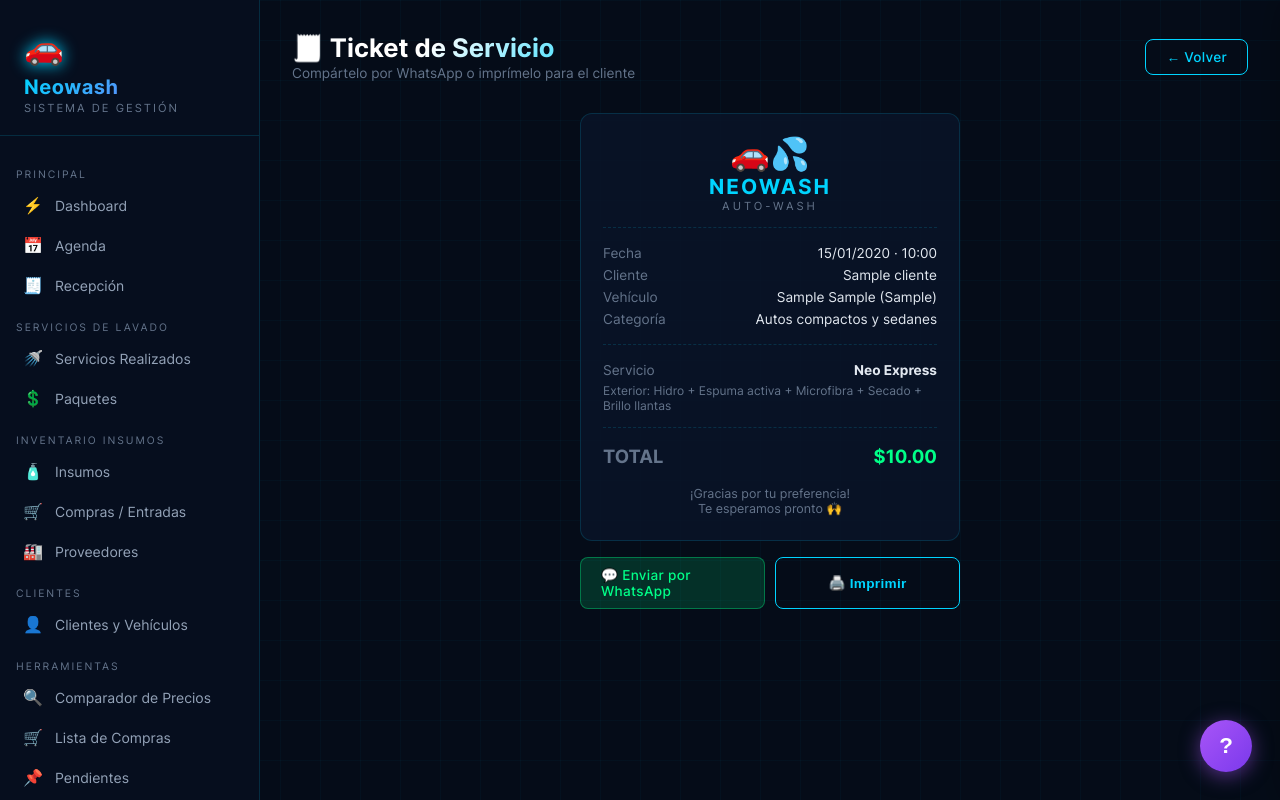
After one commit to trejorinconluisangel-ship-it/Carwash, a Django app: page /servicios/1/ticket/ in a window 1280 px wide. The commit adds this page. Run offline with Django 5.2, Linux system fonts and the light colour scheme; data comes from the database, SQL or seed files in the repository; tables that the repository leaves empty hold one stand-in row (values such as "Sample post"); data that the repository does not hold is empty.

Commit message:
Add: ticket digital de servicio con envío por WhatsApp e impresión
- Nueva página de ticket (/servicios/<id>/ticket/) con diseño de recibo imprimible
- Botón para enviar el ticket por WhatsApp al cliente con mensaje ya redactado (funciona tanto para clientes registrados como espontáneos de Recepción)
- Botón de Imprimir con estilos @media print que ocultan el sidebar/menú
- Accesible desde Servicios Realizados y desde el detalle de Recepción

```diff
--- a/servicios/models.py
+++ b/servicios/models.py
@@ -101,6 +101,61 @@ class Servicio(models.Model):
     def ganancia(self):
         return float(self.precio_cobrado) - float(self.costo_insumos)
 
+    @property
+    def nombre_cliente_display(self):
+        if self.cliente:
+            return self.cliente.nombre
+        if hasattr(self, 'recepcion') and self.recepcion.cliente_nombre:
+            return self.recepcion.cliente_nombre
+        return 'Cliente'
+
+    @property
+    def telefono_contacto(self):
+        if hasattr(self, 'recepcion') and self.recepcion.telefono:
+            return self.recepcion.telefono
+        if self.cliente and self.cliente.whatsapp:
+            return self.cliente.whatsapp
+        return ''
+
+    @property
+    def vehiculo_descripcion_ticket(self):
+        if self.vehiculo:
+            partes = [p for p in [self.vehiculo.marca, self.vehiculo.modelo] if p]
+            desc = ' '.join(partes)
+            if self.vehiculo.placa:
+                desc += f' ({self.vehiculo.placa})'
+            return desc.strip() or '—'
+        if hasattr(self, 'recepcion'):
+            r = self.recepcion
+            partes = [p for p in [r.marca, r.modelo] if p]
+            desc = ' '.join(partes)
+            if r.placa:
+                desc += f' ({r.placa})'
+            return desc.strip() or '—'
+        return '—'
+
+    @property
+    def whatsapp_ticket_url(self):
+        tel = self.telefono_contacto
+        if not tel:
+            return ''
+        from urllib.parse import quote
+        numero = ''.join(filter(str.isdigit, tel))
+        if len(numero) == 10:
+            numero = '52' + numero
+        primer_nombre = self.nombre_cliente_display.split()[0] if self.nombre_cliente_display else ''
+        mensaje = (
+            f'🚗💦 *NEOWASH AUTO-WASH*\n'
+            f'¡Gracias por tu visita{", " + primer_nombre if primer_nombre else ""}!\n\n'
+            f'🧾 *Ticket de servicio*\n'
+            f'Fecha: {self.fecha.strftime("%d/%m/%Y")}\n'
+            f'Vehículo: {self.vehiculo_descripcion_ticket}\n'
+            f'Servicio: {self.tipo_servicio.nombre}\n'
+            f'Total: ${self.precio_cobrado}\n\n'
+            f'¡Esperamos verte pronto! 🙌'
+        )
+        return f'https://wa.me/{numero}?text={quote(mensaje)}'
+
     def save(self, *args, **kwargs):
         is_new = self.pk is None
         insumos = []
--- a/servicios/urls.py
+++ b/servicios/urls.py
@@ -21,6 +21,7 @@ urlpatterns = [
     path('servicios/', views.servicio_lista, name='servicio_lista'),
     path('servicios/nuevo/', views.servicio_crear, name='servicio_crear'),
     path('servicios/<int:pk>/eliminar/', views.servicio_eliminar, name='servicio_eliminar'),
+    path('servicios/<int:pk>/ticket/', views.servicio_ticket, name='servicio_ticket'),
 
     # API
     path('api/precio-sugerido/', views.precio_sugerido_api, name='precio_sugerido_api'),
--- a/servicios/views.py
+++ b/servicios/views.py
@@ -206,6 +206,14 @@ def servicio_crear(request):
     })
 
 
+def servicio_ticket(request, pk):
+    servicio = get_object_or_404(
+        Servicio.objects.select_related('tipo_servicio', 'tipo_vehiculo', 'cliente', 'vehiculo'),
+        pk=pk,
+    )
+    return render(request, 'servicios/servicio_ticket.html', {'servicio': servicio})
+
+
 def servicio_eliminar(request, pk):
     obj = get_object_or_404(Servicio, pk=pk)
     if request.method == 'POST':
--- a/templates/recepcion/recepcion_detalle.html
+++ b/templates/recepcion/recepcion_detalle.html
@@ -12,6 +12,7 @@
   <div class="d-flex gap-1">
     {% if recepcion.servicio %}
     <span class="badge badge-green" style="padding:9px 16px;">✅ Cobrado — ${{ recepcion.servicio.precio_cobrado }}</span>
+    <a href="{% url 'servicio_ticket' recepcion.servicio.pk %}" class="btn btn-outline">🧾 Ticket</a>
     {% else %}
     <a href="{% url 'servicio_crear' %}?recepcion={{ recepcion.pk }}{% if recepcion.cliente %}&cliente={{ recepcion.cliente.pk }}{% endif %}{% if recepcion.vehiculo %}&vehiculo={{ recepcion.vehiculo.pk }}{% endif %}&fecha={{ recepcion.fecha|date:'Y-m-d' }}" class="btn btn-primary">💰 Registrar servicio</a>
     {% endif %}
--- a/templates/servicios/servicio_lista.html
+++ b/templates/servicios/servicio_lista.html
@@ -38,7 +38,10 @@
           <td class="text-green fw-bold">${{ s.ganancia|floatformat:2 }}</td>
           <td class="text-muted" style="font-size:.8rem;">{{ s.notas|default:"—"|truncatechars:30 }}</td>
           <td>
-            <a href="{% url 'servicio_eliminar' s.pk %}" class="btn btn-danger btn-sm">✕</a>
+            <div class="d-flex gap-1">
+              <a href="{% url 'servicio_ticket' s.pk %}" class="btn btn-outline btn-sm">🧾 Ticket</a>
+              <a href="{% url 'servicio_eliminar' s.pk %}" class="btn btn-danger btn-sm">✕</a>
+            </div>
           </td>
         </tr>
         {% empty %}
--- /dev/null
+++ b/templates/servicios/servicio_ticket.html
@@ -0,0 +1,133 @@
+{% extends 'base.html' %}
+{% block title %}Ticket — {{ servicio.nombre_cliente_display }}{% endblock %}
+
+{% block content %}
+<div class="topbar no-print">
+  <div>
+    <div class="page-title">🧾 Ticket de Servicio</div>
+    <div class="page-subtitle">Compártelo por WhatsApp o imprímelo para el cliente</div>
+  </div>
+  <a href="{% url 'servicio_lista' %}" class="btn btn-outline">← Volver</a>
+</div>
+
+<div class="ticket-wrap">
+  <div class="ticket-card" id="ticket">
+    <div class="ticket-header">
+      <div class="ticket-logo">🚗💦</div>
+      <div class="ticket-brand">NEOWASH</div>
+      <div class="ticket-brand-sub">AUTO-WASH</div>
+    </div>
+
+    <div class="ticket-line"></div>
+
+    <div class="ticket-row">
+      <span class="ticket-label">Fecha</span>
+      <span class="ticket-value">{{ servicio.fecha|date:"d/m/Y" }} · {{ servicio.hora|time:"H:i" }}</span>
+    </div>
+    <div class="ticket-row">
+      <span class="ticket-label">Cliente</span>
+      <span class="ticket-value">{{ servicio.nombre_cliente_display }}</span>
+    </div>
+    <div class="ticket-row">
+      <span class="ticket-label">Vehículo</span>
+      <span class="ticket-value">{{ servicio.vehiculo_descripcion_ticket }}</span>
+    </div>
+    <div class="ticket-row">
+      <span class="ticket-label">Categoría</span>
+      <span class="ticket-value">{{ servicio.tipo_vehiculo.nombre }}</span>
+    </div>
+
+    <div class="ticket-line"></div>
+
+    <div class="ticket-row">
+      <span class="ticket-label">Servicio</span>
+      <span class="ticket-value fw-bold">{{ servicio.tipo_servicio.nombre }}</span>
+    </div>
+    {% if servicio.tipo_servicio.descripcion %}
+    <div class="ticket-desc">{{ servicio.tipo_servicio.descripcion }}</div>
+    {% endif %}
+
+    <div class="ticket-line"></div>
+
+    <div class="ticket-row ticket-total">
+      <span class="ticket-label">TOTAL</span>
+      <span class="ticket-value">${{ servicio.precio_cobrado }}</span>
+    </div>
+
+    <div class="ticket-footer">
+      ¡Gracias por tu preferencia!<br>Te esperamos pronto 🙌
+    </div>
+  </div>
+
+  <div class="ticket-actions no-print">
+    {% if servicio.whatsapp_ticket_url %}
+    <a href="{{ servicio.whatsapp_ticket_url }}" target="_blank" class="btn"
+       style="background:rgba(0,255,136,0.15); color:var(--green); border:1px solid rgba(0,255,136,0.35); flex:1; justify-content:center;">
+      💬 Enviar por WhatsApp
+    </a>
+    {% else %}
+    <div class="text-muted" style="font-size:.8rem; text-align:center; flex:1;">
+      Sin teléfono registrado para enviar por WhatsApp
+    </div>
+    {% endif %}
+    <button type="button" class="btn btn-outline" style="flex:1; justify-content:center;" onclick="window.print()">
+      🖨️ Imprimir
+    </button>
+  </div>
+</div>
+{% endblock %}
+
+{% block extra_css %}
+<style>
+  .ticket-wrap {
+    max-width: 380px;
+    margin: 0 auto;
+    display: flex;
+    flex-direction: column;
+    gap: 16px;
+  }
+  .ticket-card {
+    background: var(--bg-card);
+    border: 1px solid var(--border);
+    border-radius: var(--radius);
+    padding: 24px 22px;
+  }
+  .ticket-header { text-align: center; margin-bottom: 6px; }
+  .ticket-logo { font-size: 2rem; line-height: 1; margin-bottom: 4px; }
+  .ticket-brand { font-size: 1.3rem; font-weight: 800; letter-spacing: 2px; color: var(--cyan); }
+  .ticket-brand-sub { font-size: .7rem; letter-spacing: 3px; color: var(--text-muted); }
+
+  .ticket-line {
+    border-top: 1px dashed var(--border);
+    margin: 14px 0;
+  }
+  .ticket-row {
+    display: flex;
+    justify-content: space-between;
+    gap: 10px;
+    font-size: .85rem;
+    padding: 3px 0;
+  }
+  .ticket-label { color: var(--text-muted); }
+  .ticket-value { color: var(--text); text-align: right; }
+  .ticket-desc { font-size: .75rem; color: var(--text-muted); margin-top: 2px; }
+  .ticket-total { font-size: 1.15rem; font-weight: 800; }
+  .ticket-total .ticket-value { color: var(--green); }
+  .ticket-footer {
+    text-align: center;
+    font-size: .78rem;
+    color: var(--text-muted);
+    margin-top: 16px;
+  }
+  .ticket-actions { display: flex; gap: 10px; }
+
+  @media print {
+    .no-print, .sidebar, .mobile-topbar, .help-btn, .help-panel, .help-overlay { display: none !important; }
+    .main { margin: 0 !important; padding: 0 !important; }
+    body, .ticket-card { background: #fff !important; color: #000 !important; }
+    .ticket-card { border: 1px solid #ccc !important; }
+    .ticket-brand, .ticket-value, .ticket-total .ticket-value { color: #000 !important; }
+    .ticket-label, .ticket-desc, .ticket-footer, .ticket-brand-sub { color: #555 !important; }
+  }
+</style>
+{% endblock %}
```
